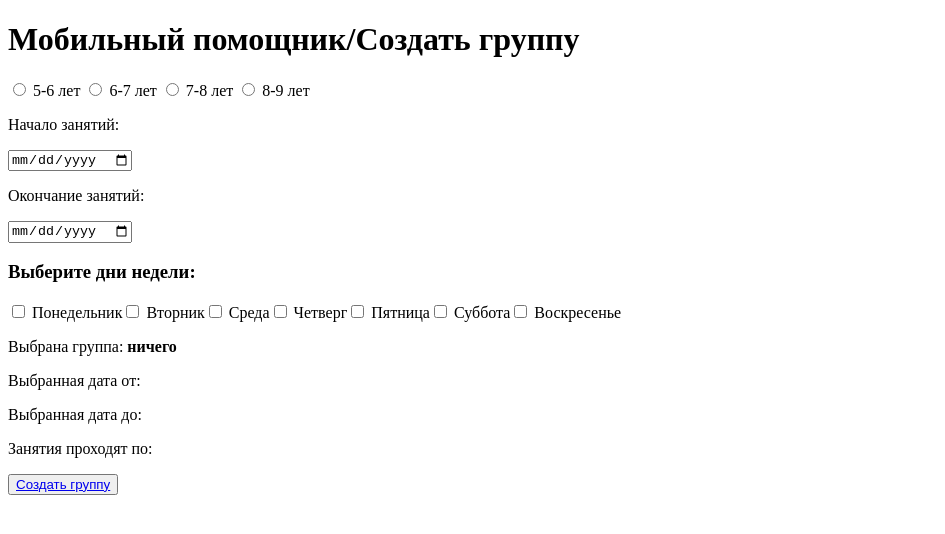
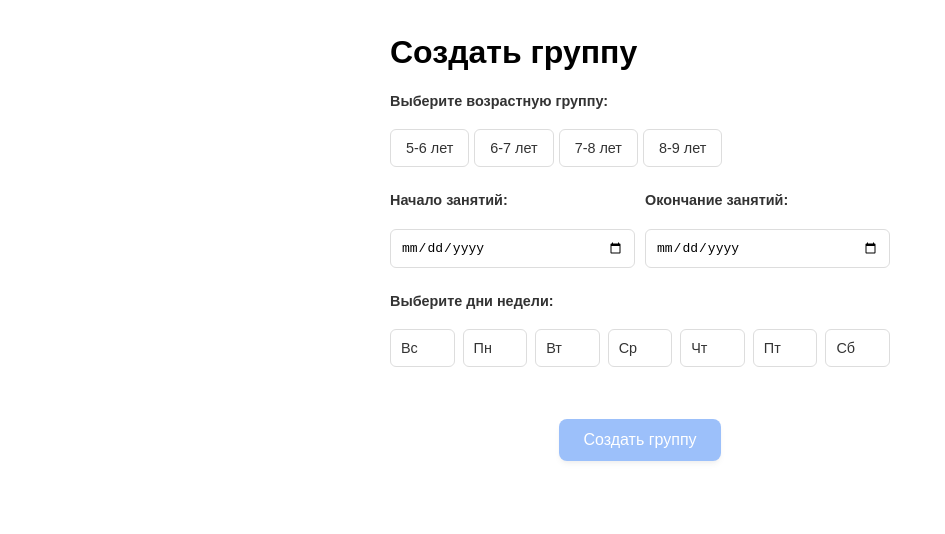
Before and after one commit to AlnBogdan/mobile_football_helper, a SvelteKit app: page /group in a window 1280 px wide. Shown: the top 534 px of the page, without its empty margins (0-945 px from the left). Built offline with nearby package versions, Linux system fonts and the light colour scheme.

Commit message:
Раскладка тренировок с Блоками

```diff
--- a/src/routes/group/+page.svelte
+++ b/src/routes/group/+page.svelte
@@ -1,67 +1,436 @@
-<h1>Мобильный помощник/Создать группу</h1>
+<script lang="ts" >
+    import { fade } from "svelte/transition";
 
-<script>
     let selectedDateStart = '';
     let selectedDateEnd = '';
-    let selectedOption = '';
-    let days = []; // Массив для хранения выбранных дней
-    const weekDays = [
-    { id: 'mon', name: 'Понедельник' },
-    { id: 'tue', name: 'Вторник' },
-    { id: 'wed', name: 'Среда' },
-    { id: 'thu', name: 'Четверг' },
-    { id: 'fri', name: 'Пятница' },
-    { id: 'sat', name: 'Суббота' },
-    { id: 'sun', name: 'Воскресенье' },
+    let selectedAge = '';
+    let selectedDays: number[] = []; // Массив для хранения выбранных дней
+    let CountDays =0;
+
+    const DAYS = [
+
+    { id: 0, name: 'Вс' },
+    { id: 1, name: 'Пн' },
+    { id: 2, name: 'Вт' },
+    { id: 3, name: 'Ср' },
+    { id: 4, name: 'Чт' },
+    { id: 5, name: 'Пт' },
+    { id: 6, name: 'Сб' }
   ];
+
+  const BLOCK = [
+    {id: 1, year:'5-6 лет', num:1, name: 'Блок 1 Техника передвижения', countTrains: 12},
+    {id: 2, year:'5-6 лет', num:2, name: 'Блок 2 Ведение мяча', countTrains: 12},
+    {id: 3, year:'6-7 лет', num:1, name: 'Блок 1 Техника передвижения', countTrains: 12},
+    {id: 4, year:'6-7 лет', num:2, name: 'Блок 2 Ведение и развороты', countTrains: 12},
+    {id: 5, year:'6-7 лет', num:3, name: 'Блок 3 Удары', countTrains: 12},
+    {id: 6, year:'7-8 лет', num:1, name: 'Блок 1 Ведение и финты', countTrains: 12},
+    {id: 7, year:'7-8 лет', num:2, name: 'Блок 2 Отбор мяча', countTrains: 12},
+    {id: 8, year:'7-8 лет', num:3, name: 'Блок 3 Удары', countTrains: 12},
+    {id: 9, year:'8-9 лет', num:1, name: 'Блок 1 Передача мяча', countTrains: 12},
+    {id: 10, year:'8-9 лет', num:2, name: 'Блок 2 Остановка мяча', countTrains: 12},
+    {id: 11, year:'8-9 лет', num:3, name: 'Блок 3 Ведение и финты', countTrains: 12},
+    {id: 12, year:'8-9 лет', num:4, name: 'Блок 4 Отбор мяча', countTrains: 12},
+    {id: 13, year:'8-9 лет', num:5, name: 'Блок 5 Удары', countTrains: 12},
+    {id: 14, year:'8-9 лет', num:6, name: 'Блок 6 Игра головой', countTrains: 12}
+  ];
+
+
+    let lastClicked: number | null = null;
+    $: filteredBlocks = BLOCK.filter(block => block.year === selectedAge);
+  // Генерация тренировок в выбранные дни недели в указанном периоде
+  $: trainings = (() => {
+    const result = [];
+    let trainingNumber = 1;
+    const current = new Date(selectedDateStart);
+    const end = new Date(selectedDateEnd);
+    let currentBlockIndex = 0;
+    let trainingsInCurrentBlock = 0;
+
+    while (current <= end) {
+      if (selectedDays.includes(current.getDay())) {
+        const currentBlock = filteredBlocks[currentBlockIndex % filteredBlocks.length];
+
+        result.push({
+          number: trainingNumber++,
+          date: current.toLocaleDateString('ru-RU', {
+            day: '2-digit',
+            month: '2-digit',
+            year: 'numeric'
+          }),
+          dayName: DAYS.find(d => d.id === current.getDay())!.name,
+          dateObj: new Date(current),
+          blockName: currentBlock.name
+
+
+        });
+        trainingsInCurrentBlock++;
+        if (trainingsInCurrentBlock >= currentBlock.countTrains) {
+        currentBlockIndex++;
+        trainingsInCurrentBlock = 0;
+      }
+
+      }
+      current.setDate(current.getDate() + 1);
+    }
+
+    return result;
+  })();
+
+  function handleTrainingClick(num: number) {
+    lastClicked = num;
+  }
+
+  function formatPeriod() {
+    const start = new Date(selectedDateStart);
+    const end = new Date(selectedDateEnd);
+    return `${start.toLocaleDateString('ru-RU')} - ${end.toLocaleDateString('ru-RU')}`;
+  }
+
+  function formatSelectedDays() {
+    return DAYS
+      .filter(day => selectedDays.includes(day.id))
+      .map(day => day.name)
+      .join(', ');
+  }
+
+  function createGroup(){
+    CountDays =1;
+  }
 </script>
 
-<form>
-    <label>
-      <input type="radio" name="options" value="5-6 лет" bind:group={selectedOption} />
-      5-6 лет
+<div class="age-selector">
+  <h1>Создать группу</h1>
+  <!-- svelte-ignore a11y_label_has_associated_control -->
+  <label>Выберите возрастную группу:</label>
+  <div class="radio-group" role="radiogroup" aria-label="Выбор возрастной группы">
+    <label class:selected={selectedAge === '5-6 лет'}>
+      <input
+        type="radio"
+        name="options"
+        value="5-6 лет"
+        bind:group={selectedAge}
+        hidden
+        aria-label="5-6 лет"
+      />
+      <span>5-6 лет</span>
     </label>
 
-    <label>
-      <input type="radio" name="options" value="6-7 лет" bind:group={selectedOption} />
-      6-7 лет
+    <label class:selected={selectedAge === '6-7 лет'}>
+      <input
+        type="radio"
+        name="options"
+        value="6-7 лет"
+        bind:group={selectedAge}
+        hidden
+        aria-label="6-7 лет"
+      />
+      <span>6-7 лет</span>
     </label>
 
-    <label>
-      <input type="radio" name="options" value="7-8 лет" bind:group={selectedOption} />
-      7-8 лет
+    <label class:selected={selectedAge === '7-8 лет'}>
+      <input
+        type="radio"
+        name="options"
+        value="7-8 лет"
+        bind:group={selectedAge}
+        hidden
+        aria-label="7-8 лет"
+      />
+      <span>7-8 лет</span>
     </label>
 
-    <label>
-    <input type="radio" name="options" value="8-9 лет" bind:group={selectedOption} />
-        8-9 лет
+    <label class:selected={selectedAge === '8-9 лет'}>
+      <input
+        type="radio"
+        name="options"
+        value="8-9 лет"
+        bind:group={selectedAge}
+        hidden
+        aria-label="8-9 лет"
+      />
+      <span>8-9 лет</span>
     </label>
-  </form>
+  </div>
+</div>
 
-  <p>Начало занятий: </p>
-  <input type="date" bind:value={selectedDateStart} />
+<div class="date-picker-container">
+  <div class="date-inputs">
+    <div class="date-input-group">
+      <!-- svelte-ignore a11y_label_has_associated_control -->
+      <label>Начало занятий:</label>
+      <input type="date" bind:value={selectedDateStart} class="date-input" />
+    </div>
 
-  <p>Окончание занятий: </p>
-  <input type="date" bind:value={selectedDateEnd} />
+    <div class="date-input-group">
+      <!-- svelte-ignore a11y_label_has_associated_control -->
+      <label>Окончание занятий:</label>
+      <input type="date" bind:value={selectedDateEnd} class="date-input" />
+    </div>
+  </div>
 
-  <h3>Выберите дни недели:</h3>
-  {#each weekDays as day}
-  <label>
+  <!-- svelte-ignore a11y_label_has_associated_control -->
+  <label>Выберите дни недели:</label>
+  <div class="days-grid">
+    {#each DAYS as day}
+      <label class:selected={selectedDays.includes(day.id)}>
         <input
           type="checkbox"
-      bind:group={days}
+          bind:group={selectedDays}
           value={day.id}
-    />
+          hidden
+          aria-label="{day.name}"
+        >
         {day.name}
       </label>
     {/each}
+  </div>
+</div>
 
-  <p>Выбрана группа: <strong>{selectedOption || 'ничего'}</strong></p>
+<div class="button-container">
+  <button
+    on:click={createGroup}
+    class="create-group-button"
+    disabled={!selectedDateStart || !selectedDateEnd || !selectedAge || !selectedDays.length}
+    in:fade
+  >
+    Создать группу
+  </button>
+</div>
+  <!--<p>Выбрана группа: <strong>{selectedAge || 'ничего'}</strong></p>
   <p>Выбранная дата от: {selectedDateStart}</p>
   <p>Выбранная дата до: {selectedDateEnd}</p>
-  <p>Занятия проходят по: <strong>{days.join(', ')}</strong></p>
+  <p>Занятия проходят по: <strong>{selectedDays.join(', ')}</strong></p>-->
 
+{#if CountDays !== 0}
+    <div class="trainings">
+      <!--<p>{trainings.length}</p>-->
+      {#each trainings as training}
+        <!-- svelte-ignore a11y_click_events_have_key_events -->
+        <!-- svelte-ignore a11y_no_static_element_interactions -->
+        <div
+          class="training-label"
+          class:active={lastClicked === training.number}
+          on:click={() => handleTrainingClick(training.number)}
+        >
+          <div class="training-header">
+            <span class="training-number">Тренировка {training.number}</span>
+            <span class="training-day">{training.dayName}</span>
+          </div>
+          <div class="training-date">{training.date}</div>
+          <div class="training-date">{training.blockName}</div>
+        </div>
+      {/each}
+    </div>
+{/if}
 
-  <button class="create-button">
-    <a href="/workout" class="link">Создать группу</a>
-  </button>
+<style>
+  .button-container {
+    display: flex;
+    justify-content: center;
+    margin-top: 2rem;
+    width: 100%;
+  }
+
+  .create-group-button {
+    padding: 0.75rem 1.5rem;
+    background-color: #3b82f6;
+    color: white;
+    font-weight: 500;
+    border: none;
+    border-radius: 0.5rem;
+    box-shadow: 0 4px 6px -1px rgba(0, 0, 0, 0.1), 0 2px 4px -1px rgba(0, 0, 0, 0.06);
+    cursor: pointer;
+    transition: background-color 0.2s ease-in-out;
+    font-size: 1rem;
+  }
+
+  .create-group-button:hover:not(:disabled) {
+    background-color: #2563eb;
+  }
+
+  .create-group-button:focus {
+    outline: none;
+    box-shadow: 0 0 0 2px rgba(59, 130, 246, 0.5);
+  }
+
+  .create-group-button:disabled {
+    opacity: 0.5;
+    cursor: not-allowed;
+  }
+
+  .days-grid {
+    display: grid;
+    grid-template-columns: repeat(7, 1fr);
+    gap: 8px;
+    margin-top: 0px;
+  }
+
+  .days-grid label {
+    padding: 10px 0;
+    text-align: center;
+    border: 1px solid #ddd;
+    border-radius: 4px;
+    cursor: pointer;
+    transition: all 0.2s;
+    font-weight: bold;
+  }
+
+  .days-grid label.selected {
+    background: #3b82f6;
+    color: white;
+    border-color: #3b82f6;
+  }
+
+  label {
+    display: flex;
+    align-items: center;
+    gap: 10px;
+    margin-bottom: 20px;
+    font-weight: bold;
+  }
+
+  .trainings {
+    display: grid;
+    grid-template-columns: repeat(7, 1fr);
+    gap: 8px;
+    margin-top: 10px;
+  }
+
+  .training-label {
+    padding: 12px 16px;
+    background-color: #f0f0f0;
+    border-radius: 6px;
+    cursor: pointer;
+    transition: all 0.2s;
+    text-align: center;
+    font-weight: bold;
+  }
+
+  .training-label:hover {
+    background-color: #e0e0e0;
+    transform: translateY(-2px);
+  }
+
+  .training-label.active {
+    background-color: #3b82f6;
+    color: white;
+  }
+
+  .date-picker-container {
+    max-width: 500px;
+    margin: 0 auto;
+    padding: 0px;
+    font-family: Arial, sans-serif;
+  }
+
+  .date-inputs {
+    display: flex;
+    gap: 10px;
+    margin-bottom: 25px;
+    align-items: flex-end;
+  }
+
+  .date-input-group {
+    display: flex;
+    flex-direction: column;
+    gap: 1px;
+    flex: 1;
+  }
+
+  label {
+    font-weight: bold;
+    color: #333;
+    font-size: 0.9em;
+  }
+
+  .date-input {
+    padding: 10px;
+    border: 1px solid #ddd;
+    border-radius: 6px;
+    font-size: 1em;
+    width: 100%;
+    box-sizing: border-box;
+  }
+
+  .days-grid {
+    display: grid;
+    grid-template-columns: repeat(7, 1fr);
+    gap: 8px;
+  }
+
+  .days-grid label {
+    padding: 10px;
+    text-align: center;
+    border: 1px solid #ddd;
+    border-radius: 6px;
+    cursor: pointer;
+    transition: all 0.2s;
+    font-weight: normal;
+  }
+
+  .days-grid label.selected {
+    background-color: #3b82f6;
+    color: white;
+    border-color: #3b82f6;
+  }
+
+  .days-grid label:hover {
+    background-color: #f0f0f0;
+  }
+
+  .days-grid label.selected:hover {
+    background-color: #2563eb;
+  }
+
+  @media (max-width: 600px) {
+    .date-inputs {
+      flex-direction: column;
+      gap: 15px;
+    }
+  }
+
+  .age-selector {
+    max-width: 500px;
+    margin: 0 auto;
+    padding: 5px;
+    font-family: Arial, sans-serif;
+  }
+
+  .radio-group {
+    display: flex;
+    gap: 5px;
+    flex-wrap: wrap;
+  }
+
+  .radio-group label {
+    padding: 10px 15px;
+    border: 1px solid #ddd;
+    border-radius: 6px;
+    cursor: pointer;
+    transition: all 0.2s;
+    font-weight: normal;
+    display: flex;
+    align-items: center;
+  }
+
+  .radio-group label.selected {
+    background-color: #3b82f6;
+    color: white;
+    border-color: #3b82f6;
+  }
+
+  .radio-group label:hover {
+    background-color: #f0f0f0;
+  }
+
+  .radio-group label.selected:hover {
+    background-color: #2563eb;
+  }
+
+  @media (max-width: 600px) {
+    .radio-group {
+      flex-direction: column;
+    }
+  }
+</style>
```
Lines whose indentation alone changed are shown as unchanged.
